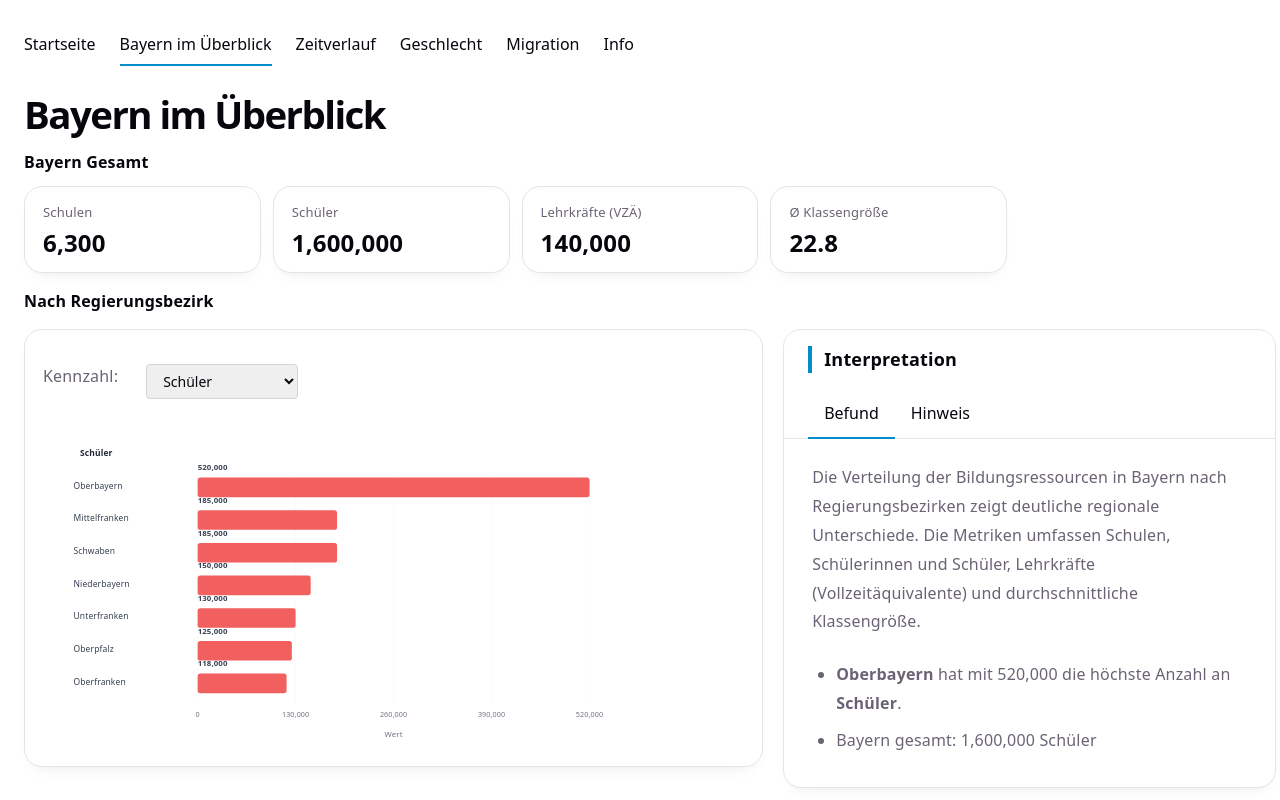
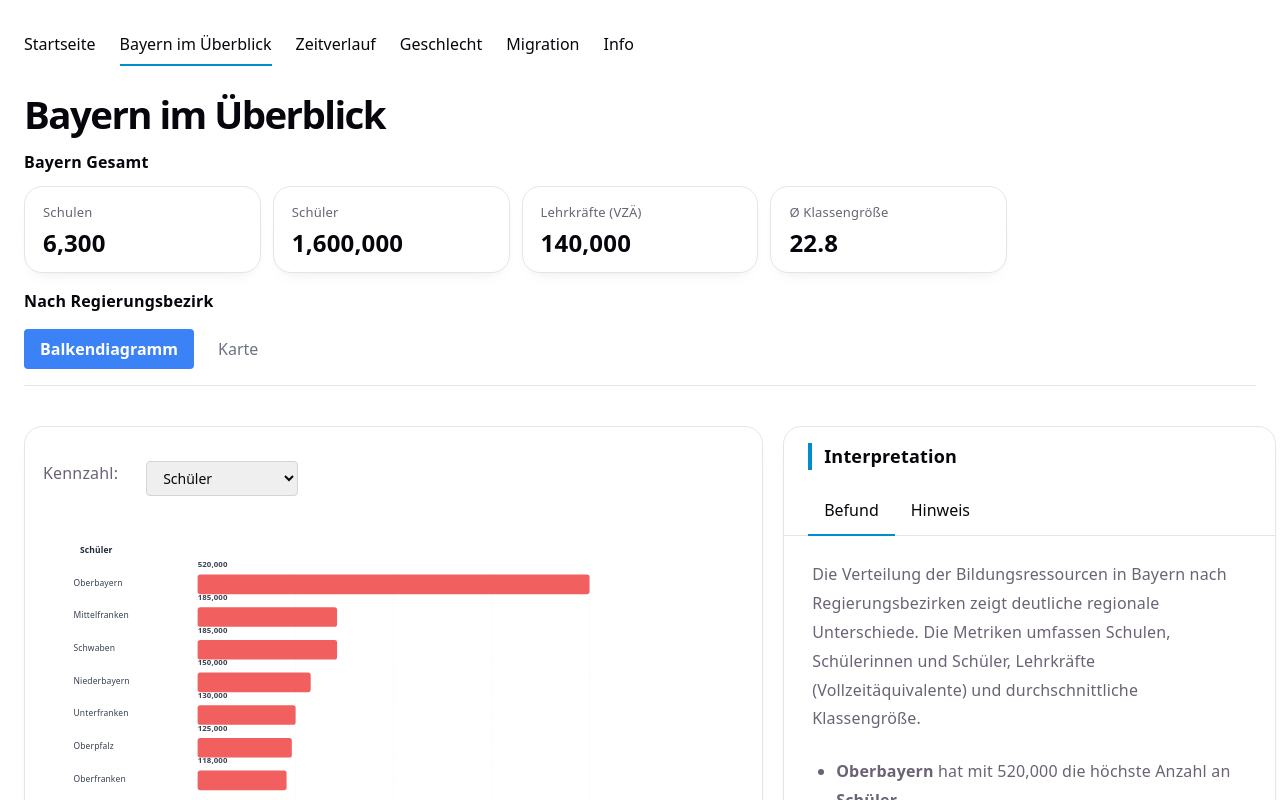
Before and after one commit to edgar-treischl/dash-board-mfe, a React (Vite) app: page / in a window 1280 px wide. Both pictures are taken after a click on the button "Bayern im Überblick". Shown: the top 800 px of the page. Built offline with nearby package versions, Linux system fonts and the light colour scheme.

Commit message:
no fun, map inside plot component

```diff
--- a/src/components/BavariaPage.tsx
+++ b/src/components/BavariaPage.tsx
@@ -11,11 +11,14 @@ type BavariaViewProps = {
   onMetricChange?: (metric: MetricKey) => void
 }
 
+type ViewType = 'chart' | 'map'
+
 function BavariaViewComponent({
   selectedMetric: propSelectedMetric,
   onMetricChange: propOnMetricChange,
 }: BavariaViewProps) {
   const [internalMetric, setInternalMetric] = useState<MetricKey>('students')
+  const [view, setView] = useState<ViewType>('chart')
 
   const selectedMetric = propSelectedMetric || internalMetric
   const onMetricChange = propOnMetricChange || setInternalMetric
@@ -86,10 +89,45 @@ function BavariaViewComponent({
 
       <h3 className="class-retention-mfe__stats-header">Nach Regierungsbezirk</h3>
 
+      {/* View selector tabs */}
+      <div className="class-retention-mfe__view-selector" style={{ marginBottom: '1.5rem', display: 'flex', gap: '0.5rem', borderBottom: '1px solid #e5e7eb', paddingBottom: '1rem' }}>
+        <button
+          onClick={() => setView('chart')}
+          className={`class-retention-mfe__view-tab ${view === 'chart' ? 'is-active' : ''}`}
+          style={{
+            padding: '0.5rem 1rem',
+            borderRadius: '4px',
+            border: 'none',
+            cursor: 'pointer',
+            fontWeight: view === 'chart' ? '600' : '500',
+            color: view === 'chart' ? '#fff' : '#6b7280',
+            backgroundColor: view === 'chart' ? '#3b82f6' : 'transparent',
+            transition: 'all 0.2s',
+          }}
+        >
+          Balkendiagramm
+        </button>
+        <button
+          onClick={() => setView('map')}
+          className={`class-retention-mfe__view-tab ${view === 'map' ? 'is-active' : ''}`}
+          style={{
+            padding: '0.5rem 1rem',
+            borderRadius: '4px',
+            border: 'none',
+            cursor: 'pointer',
+            fontWeight: view === 'map' ? '600' : '500',
+            color: view === 'map' ? '#fff' : '#6b7280',
+            backgroundColor: view === 'map' ? '#3b82f6' : 'transparent',
+            transition: 'all 0.2s',
+          }}
+        >
+          Karte
+        </button>
+      </div>
+
       <section className="class-retention-mfe__explorer-layout">
-
         <div className="class-retention-mfe__explorer-left">
-          {/* Chart */}
+          {/* Chart Card */}
           <div className="class-retention-mfe__chart-card">
             <div className="class-retention-mfe__card-heading"></div>
 
@@ -115,7 +153,7 @@ function BavariaViewComponent({
             </div>
 
             <div className="class-retention-mfe__chart-frame">
-              {/* Bar chart with scale and axis labels */}
+              {view === 'chart' && (
                 <svg width="100%" viewBox="0 0 1000 420" preserveAspectRatio="xMidYMid meet" style={{ overflow: 'visible' }}>
                   {/* Title/Label for Y-axis */}
                   <text x="20" y="20" fontSize="13" fontWeight="600" fill="#1f2937">
@@ -208,6 +246,13 @@ function BavariaViewComponent({
                     Wert
                   </text>
                 </svg>
+              )}
+
+              {view === 'map' && (
+                <div style={{ padding: '1rem' }}>
+                  <RegierungsbezirkeMap selectedMetric={selectedMetric} regions={regions} />
+                </div>
+              )}
             </div>
           </div>
         </div>
@@ -216,10 +261,6 @@ function BavariaViewComponent({
           <InterpretationBox tabs={interpretationTabs} defaultTab="befund" />
         </div>
       </section>
-
-      <section style={{ marginTop: '2rem' }}>
-        <RegierungsbezirkeMap selectedMetric={selectedMetric} regions={regions} />
-      </section>
     </>
   )
 }
```
Lines whose indentation alone changed are shown as unchanged.
